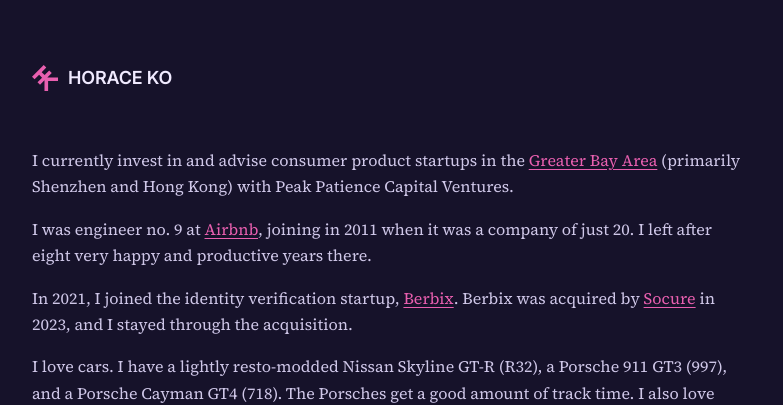
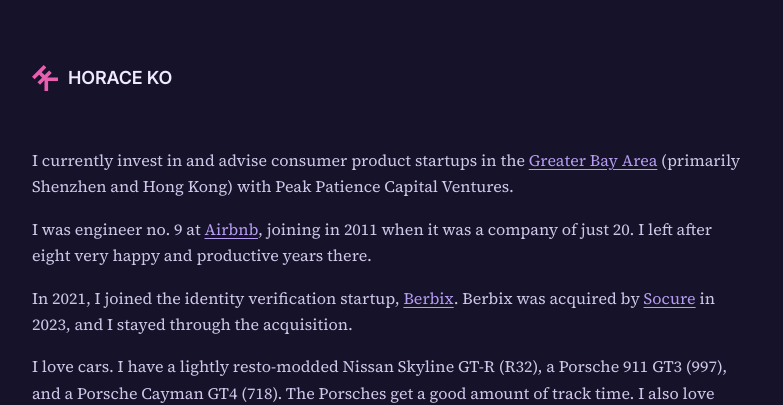
Before and after one commit to horaceko/horaceko.github.io, a Jekyll site: the page built from index.md, in a window 1280 px wide. Shown: the top 405 px of the page, without its empty margins (248-1031 px from the left). Built offline with Jekyll 4.4.1, drawn with Linux system fonts in a browser that asks for light colours.

Commit message:
Use lavender for links, keep magenta for the logo
Co-Authored-By: Claude Opus 5.5 <noreply@anthropic.com>
Claude-Session: https://claude.ai/code/session_01JeQXv9fzsCsoEi3SWLR9cM

```diff
--- a/assets/css/main.css
+++ b/assets/css/main.css
@@ -1,4 +1,5 @@
 /* Colours: from the Neon Dusk Omarchy theme (violet-black with a magenta accent).
+   The magenta is kept for the logo; links use a softer lavender.
    Type: sans (Inter) for navigation and headings, serif (Source Serif 4)
    for writing, mono (JetBrains Mono) for code. */
 :root {
@@ -9,7 +10,8 @@
   --rule: #2c283f;
   --quote-rule: #3d3950;
   --accent: #e85faf;
-  --accent-hover: #f097cb;
+  --link: #b49cf0;
+  --link-hover: #d0c2f7;
   --code-bg: #0d0a18;
   --inline-code-bg: #252139;
 
@@ -57,7 +59,7 @@ a:hover { text-decoration: underline; text-underline-offset: 3px; }
 .site-logo { width: 26px; height: 26px; flex: none; color: var(--accent); }
 .site-nav { display: flex; gap: 24px; font-size: 15px; }
 .site-nav a { color: var(--muted); }
-.site-nav a.active { color: var(--accent); }
+.site-nav a.active { color: var(--link); }
 
 /* Home */
 .intro {
@@ -69,7 +71,7 @@ a:hover { text-decoration: underline; text-underline-offset: 3px; }
 }
 .intro p { margin: 0 0 16px; }
 .intro p:last-child { margin-bottom: 0; }
-.intro a { color: var(--accent); text-decoration: underline; text-underline-offset: 3px; }
+.intro a { color: var(--link); text-decoration: underline; text-underline-offset: 3px; }
 .year { margin-bottom: 40px; }
 .year h2 {
   margin: 0 0 12px;
@@ -88,7 +90,7 @@ a:hover { text-decoration: underline; text-underline-offset: 3px; }
   border-bottom: 1px solid var(--rule);
 }
 .post-list a:hover { text-decoration: none; }
-.post-list a:hover .post-title { color: var(--accent); }
+.post-list a:hover .post-title { color: var(--link); }
 .post-title { font-size: 17px; font-weight: 500; }
 .post-list time {
   font-size: 14px;
@@ -118,12 +120,12 @@ a:hover { text-decoration: underline; text-underline-offset: 3px; }
 .prose > * { margin: 0 0 24px; }
 .prose > :last-child { margin-bottom: 0; }
 .prose a {
-  color: var(--accent);
+  color: var(--link);
   text-decoration: underline;
   text-underline-offset: 3px;
   text-decoration-thickness: 1px;
 }
-.prose a:hover { color: var(--accent-hover); }
+.prose a:hover { color: var(--link-hover); }
 .prose h2, .prose h3, .prose h4 {
   font-family: var(--sans);
   color: var(--text);
@@ -229,7 +231,7 @@ sup { line-height: 0; }
 }
 .social { display: flex; gap: 18px; }
 .social a { color: var(--muted); font-size: 17px; line-height: 1; transition: color .15s; }
-.social a:hover, .social a:focus-visible { color: var(--accent); }
+.social a:hover, .social a:focus-visible { color: var(--link); }
 
 /* Syntax highlighting (Rouge, which GitHub Pages uses by default) */
 .highlight .c, .highlight .c1, .highlight .cm, .highlight .cs { color: #968bb8; font-style: italic; }
```
